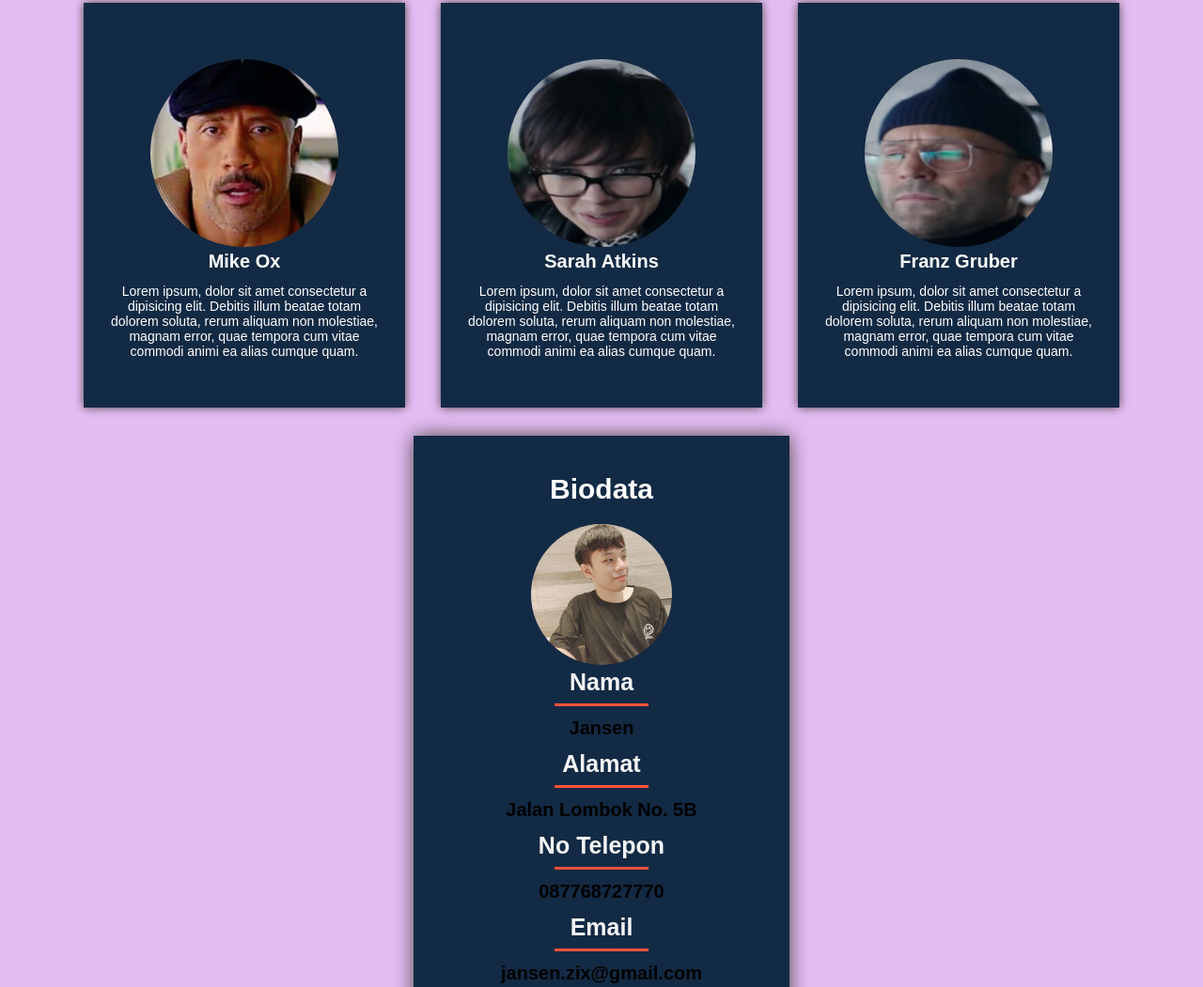
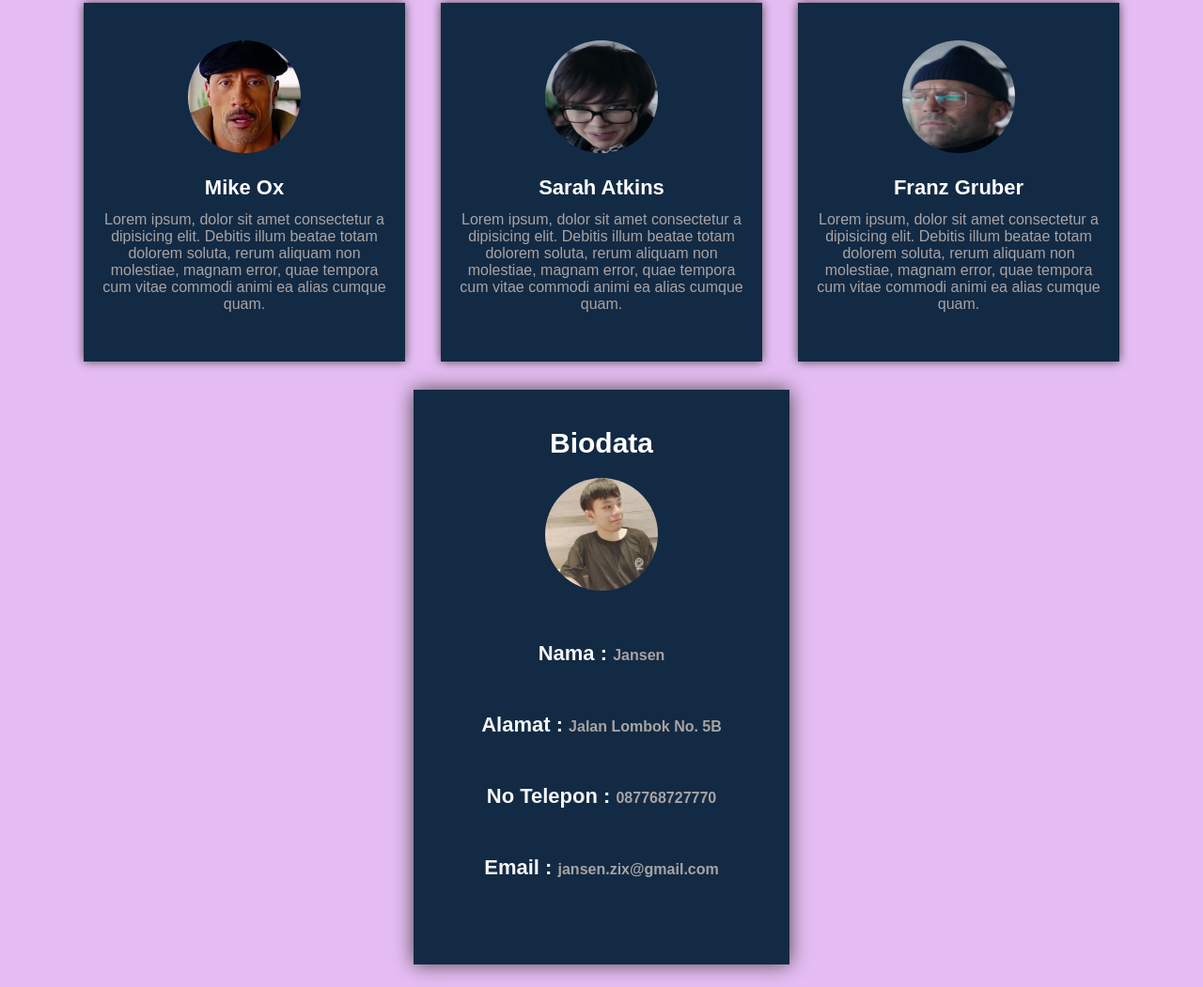
Before and after one commit to jansensu19/DiCoding-Basic-Web, a plain HTML site: page index.html in a window 1280 px wide. Shown: the part 1806-2857 px from the top of the page at 94% size. Drawn offline with nearby package versions, Linux system fonts and the light colour scheme.

Commit message:
updated aboutus biodata
change of text color, remove indicator line, rearrange text on biodata, resize image

```diff
--- a/index.html
+++ b/index.html
@@ -99,18 +99,18 @@
                 <aside id="contact">
                     <h1>Biodata</h1>
                     <img src="img/Jansen.jpg">
-                    <h3>Nama</h3>
-                    <hr id="Indicator">
-                    <p>Jansen</p>
-                    <h3>Alamat</h3>
-                    <hr id="Indicator">
-                    <p>Jalan Lombok No. 5B</p>
-                    <h3>No Telepon</h3>
-                    <hr id="Indicator">
-                    <p>087768727770</p>
-                    <h3>Email</h3>
-                    <hr id="Indicator">
-                    <p>jansen.zix@gmail.com </p>
+                    <article>
+                        <h3>Nama : <span>Jansen</span></h3>
+                    </article>
+                    <article>
+                        <h3>Alamat : <span>Jalan Lombok No. 5B</span></h3>
+                    </article>
+                    <article>
+                        <h3>No Telepon : <span>087768727770</span></h3>
+                    </article>
+                    <article>
+                        <h3>Email : <span>jansen.zix@gmail.com</span></h3>
+                    </article>
                 </aside>
             </div>
         </div>
--- a/style.css
+++ b/style.css
@@ -198,22 +198,22 @@ p{
     transition: transform 0.5s;
 }
 .aboutus .col-3 img{
-    width: 200px;
-    margin-top: 20px;
+    width: 120px;
+    margin-bottom: 20px;
     border-radius: 50%;
 }
 .aboutus .col-3:hover{
     transform: translateY(-10px);
 }
 .aboutus .col-3 p{
-    font-size: 14px;
+    font-size: 16px;
     margin: 12px 0;
-    color: white;
+    color: rgb(168, 163, 163);
 }
 .aboutus .col-3 h3{
     font-weight: 600;
     color: white;
-    font-size: 20px;
+    font-size: 22px;
 }
 aside{
     flex-basis: 50%;
@@ -230,34 +230,30 @@ aside h1{
     color: white;
     font-size: 30px;
 }
-#Indicator{
-    width: 100px;
-    border: none;
-    background: #ff523b;
-    height: 3px;
-    margin: auto;
-    margin-top: 8px;
-}
 aside img{
-    width: 150px;
+    width: 120px;
     margin-top: 20px;
     border-radius: 50%;
 }
 aside:hover{
     transform: translateY(-10px);
 }
-aside p{
-    font-size: 20px;
-    font-weight: 700;
-    margin: 12px 0;
-    color: black;
-    text-align: center;
+aside article{
+    margin: 50px;
 }
 aside h3{
     font-weight: bolder;
     color: whitesmoke;
-    font-size: 25px;
+    font-size: 22px;
 }
+aside span{
+    font-size: 16px;
+    font-weight: 700;
+    margin: 12px 0;
+    color: rgb(168, 163, 163);
+    text-align: center;
+}
+
 footer{
     background-color: black;
     margin-top: 30px;
```
